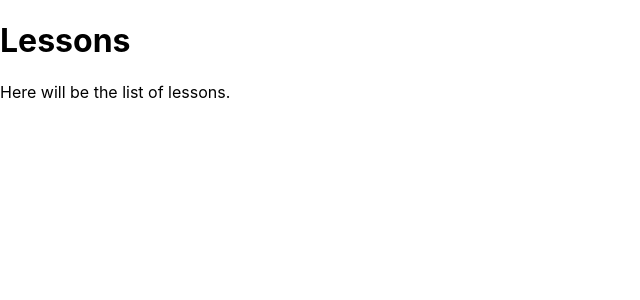
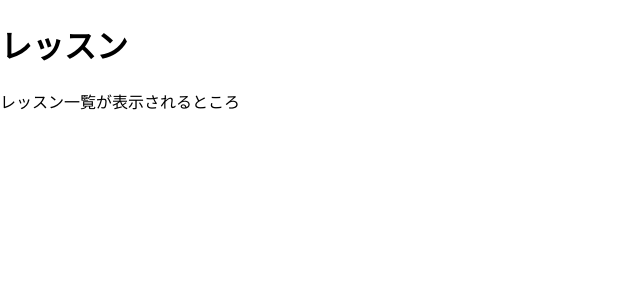
Before and after one commit to PARKUDP/programmingschool, a React (Create React App) app in the folder frontend/: page /lessons in a window 1280 px wide. Shown: the top 300 px of the page, without its empty margins (0-640 px from the left). Built offline with nearby package versions, Linux system fonts and the light colour scheme; the HTML template or start-up script is replaced by a standard one.

Commit message:
code editor add

```diff
--- a/frontend/src/App.tsx
+++ b/frontend/src/App.tsx
@@ -3,6 +3,7 @@ import { BrowserRouter as Router, Routes, Route } from 'react-router-dom';
 import AdminPanel from './components/AdminPanel.tsx';
 import Login from './components/Login.tsx';
 import Lessons from './components/Lessons.tsx';
+import CodeEditor from './components/CodeEditor.tsx';
 
 const App: React.FC = () => {
   return (
@@ -11,6 +12,7 @@ const App: React.FC = () => {
         <Route path="/admin" element={<AdminPanel />} />
         <Route path="/login" element={<Login />} />
         <Route path="/lessons" element={<Lessons />} />
+        <Route path="/editor" element={<CodeEditor />} />
       </Routes>
     </Router>
   );
--- a/frontend/src/components/Lessons.tsx
+++ b/frontend/src/components/Lessons.tsx
@@ -3,8 +3,8 @@ import React from 'react';
 const Lessons: React.FC = () => {
   return (
     <div>
-      <h1>Lessons</h1>
-      <p>Here will be the list of lessons.</p>
+      <h1>レッスン</h1>
+      <p>レッスン一覧が表示されるところ</p>
     </div>
   );
 };
```
